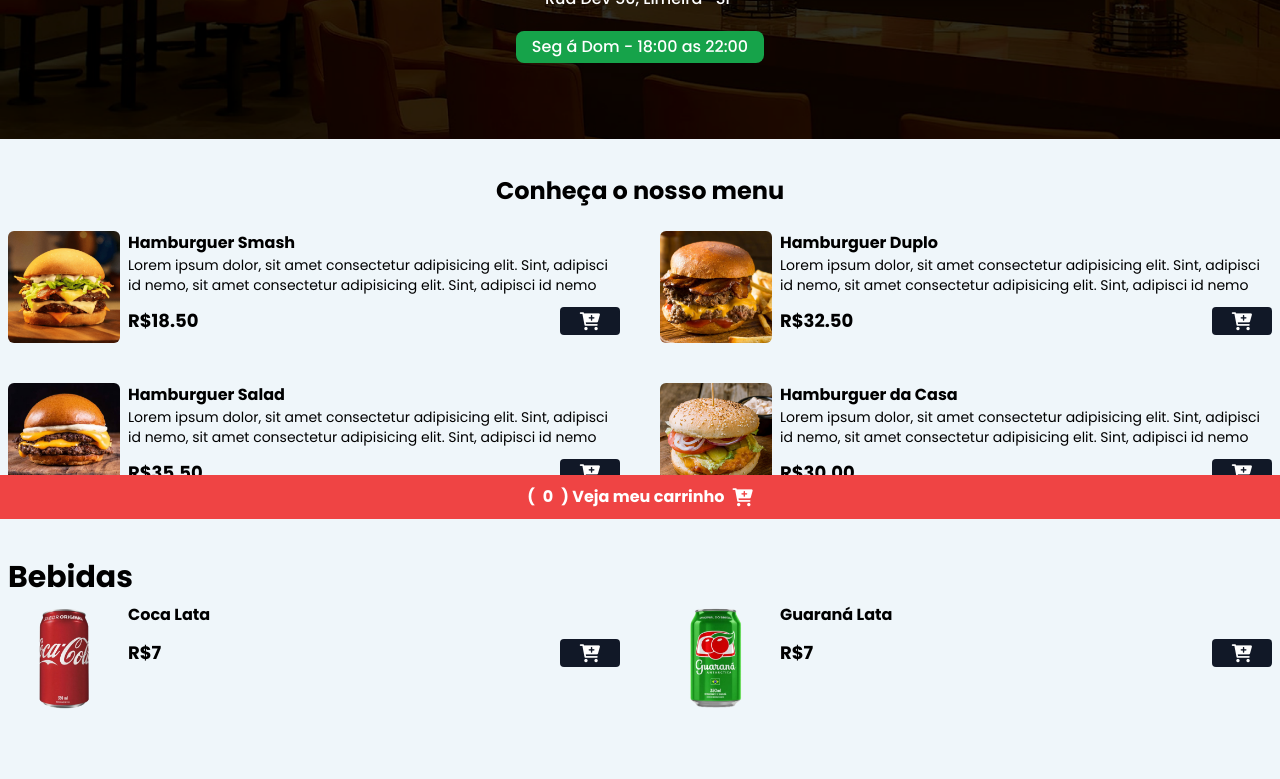
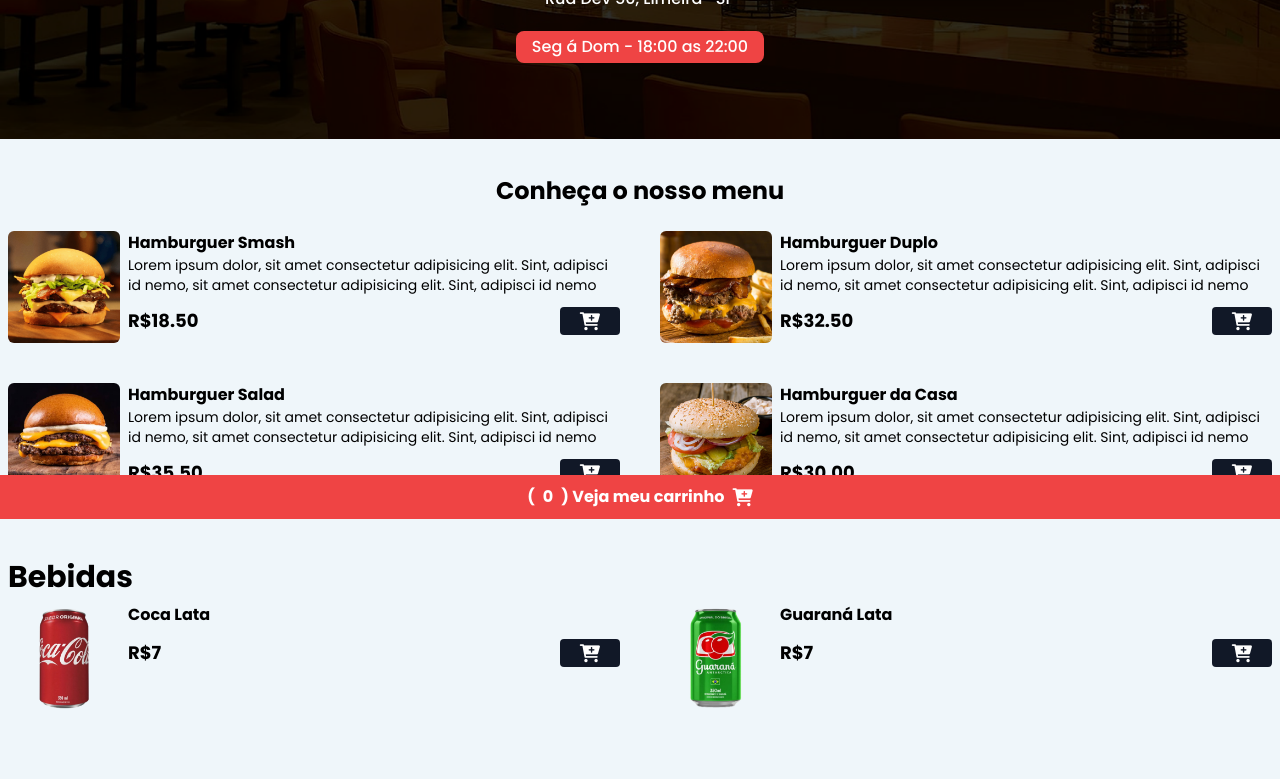
Before and after one commit to Victor-Siilva/cardapio, a website: page index.html in a window 1280 px wide. Shown: the part 281-1060 px from the top of the page. Drawn offline with nearby package versions, Linux system fonts and the light colour scheme; a web font is replaced by a local one.

Commit message:
terceiro commit

```diff
--- a/script.js
+++ b/script.js
@@ -196,6 +196,6 @@ checkoutBtn.addEventListener("click", function(){
         spanItem.classList.remove("bg-red-500");
         spanItem.classList.add("bg-green-600")
     }else{
-        spanItem.classList.add("bg-green-600");
-        spanItem.classList.remove("bg-red-500")
+        spanItem.classList.add("bg-red-500");
+        spanItem.classList.remove("bg-green-600")
     }
```
Also changed, not shown: index.html (+1 -1 lines).
